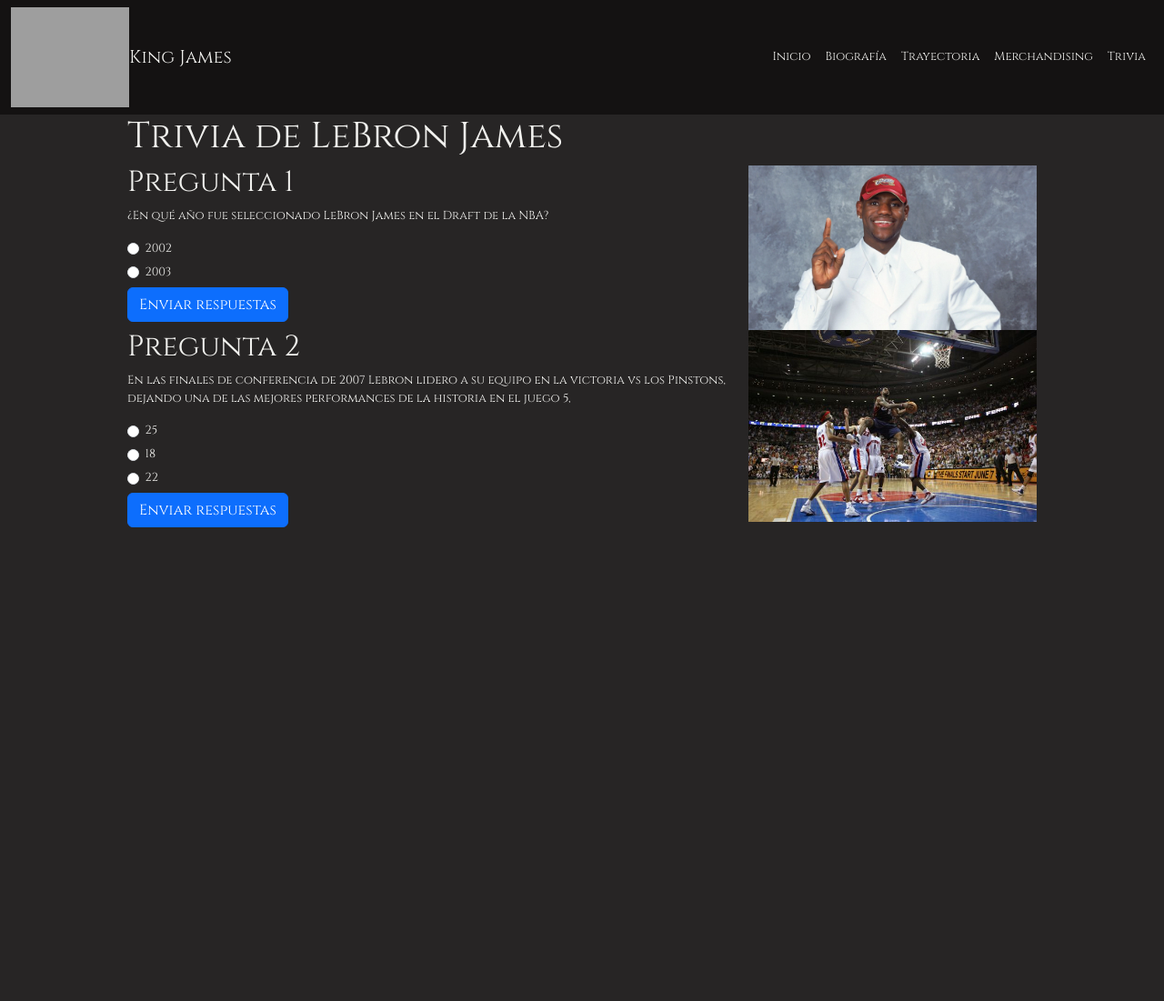
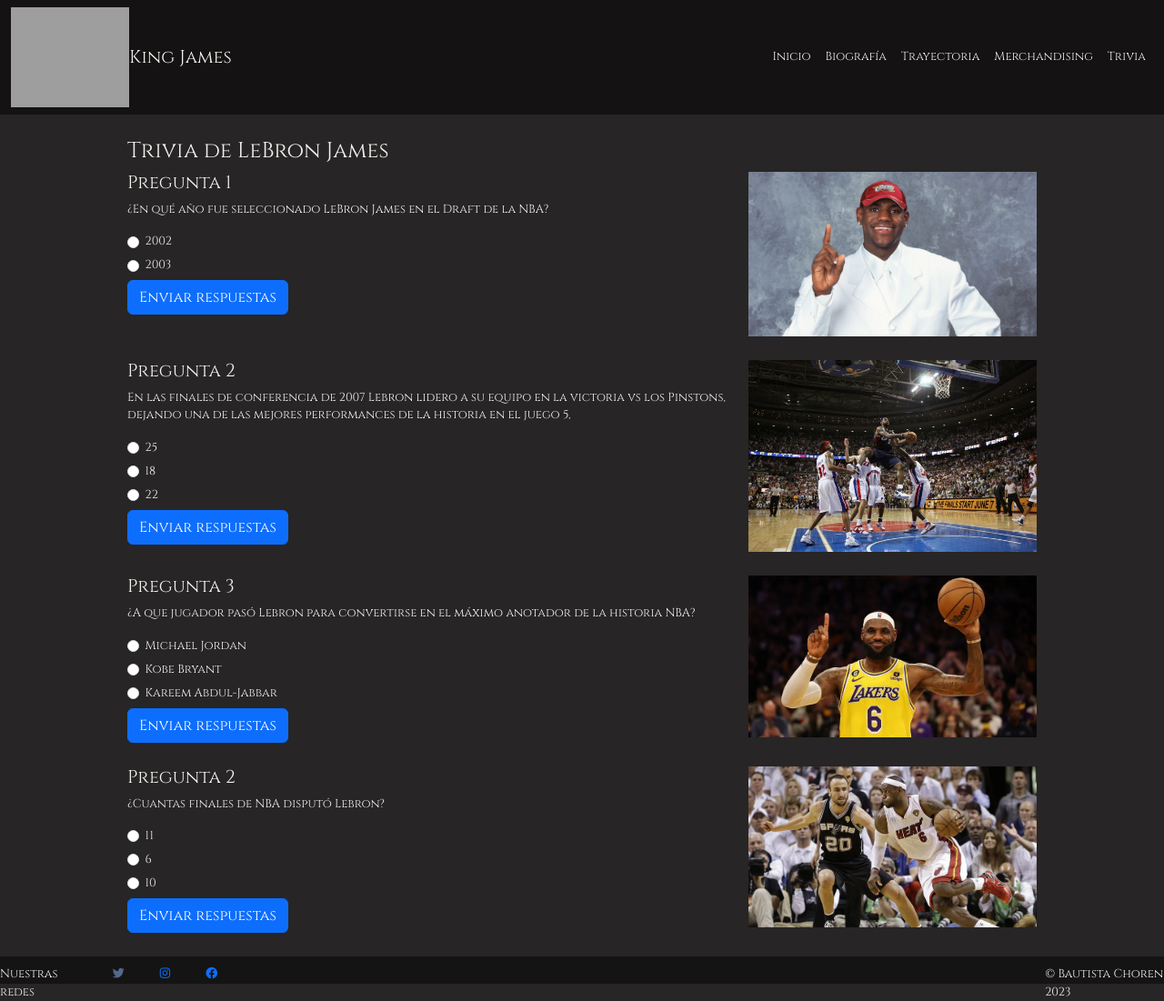
Before and after one commit to Bauta2/Lebron-FP, a plain HTML site: page Lebron James fanpage/pages/trivia.html in a window 1280 px wide. Shown: the whole page at 91% size. Before the commit the page ends 800 px from the top, so only its background shows below. Drawn offline with nearby package versions, Linux system fonts and the light colour scheme; grey boxes are pictures that could not be loaded; a web font is replaced by a local one.

Commit message:
quizzComplete

```diff
--- a/Lebron James fanpage/css/style.css
+++ b/Lebron James fanpage/css/style.css
@@ -10,6 +10,9 @@
     max-width: 1300px;
 }
 
+h1{
+    font-size: 24px;
+}
 
 header{
     background-color: rgb(20, 18, 18);
@@ -27,6 +30,14 @@ header h2{
 header img{
     width: 130px;
     height: 110px;
+}
+
+.container{
+    padding-top: 2em;
+}
+
+.container h2{
+    font-size: 20px;
 }
 
 .flex-container{
--- a/Lebron James fanpage/pages/trivia.html
+++ b/Lebron James fanpage/pages/trivia.html
@@ -43,7 +43,7 @@
      </header>
     <div class="container">
         <h1>Trivia de LeBron James</h1>
-        <div class="row mb-20">
+        <div class="row">
           <div class="col-sm-8">
             <h2>Pregunta 1</h2>
             <p>¿En qué año fue seleccionado LeBron James en el Draft de la NBA?</p>
@@ -103,6 +103,83 @@
         </div>
       </div>
 
+      <div class="container">
+        <div class="row">
+          <div class="col-sm-8">
+            <h2>Pregunta 3</h2>
+            <p>¿A que jugador pasó Lebron para convertirse en el máximo anotador de la historia NBA?</p>
+            <form>
+              <div class="form-check">
+                <input class="form-check-input" type="radio" name="pregunta1" id="respuesta1" value="respuesta1">
+                <label class="form-check-label" for="respuesta1">
+                  Michael Jordan
+                </label>
+              </div>
+              <div class="form-check">
+                <input class="form-check-input" type="radio" name="pregunta1" id="respuesta2" value="respuesta2">
+                <label class="form-check-label" for="respuesta2">
+                  Kobe Bryant
+                </label>
+              </div>
+              <div class="form-check">
+                <input class="form-check-input" type="radio" name="pregunta1" id="respuesta2" value="respuesta2">
+                <label class="form-check-label" for="respuesta2">
+                  Kareem Abdul-Jabbar
+                </label>
+              </div>
+              <button type="submit" class="btn btn-primary">Enviar respuestas</button>
+            </form>
+          </div>
+          <div class="col-sm-4">
+            <img src="../Images/LebronMaximoanotador.jpg" class="img-fluid">
+          </div>
+        </div>
+        </div>
+      </div>
+
+      <div class="container">
+        <div class="row">
+          <div class="col-sm-8">
+            <h2>Pregunta 2</h2>
+            <p>¿Cuantas finales de NBA disputó Lebron?</p>
+            <form>
+              <div class="form-check">
+                <input class="form-check-input" type="radio" name="pregunta1" id="respuesta1" value="respuesta1">
+                <label class="form-check-label" for="respuesta1">
+                  11
+                </label>
+              </div>
+              <div class="form-check">
+                <input class="form-check-input" type="radio" name="pregunta1" id="respuesta2" value="respuesta2">
+                <label class="form-check-label" for="respuesta2">
+                  6
+                </label>
+              </div>
+              <div class="form-check">
+                <input class="form-check-input" type="radio" name="pregunta1" id="respuesta2" value="respuesta2">
+                <label class="form-check-label" for="respuesta2">
+                  10
+                </label>
+              </div>
+              <button type="submit" class="btn btn-primary">Enviar respuestas</button>
+            </form>
+          </div>
+          <div class="col-sm-4">
+            <img src="../Images/LebronvManu.jpg" class="img-fluid">
+          </div>
+        </div>
+        </div>
+      </div>
+      <footer>
+        <div id="pie">
+            <p>Nuestras redes</p>
+            <a href="#"><i class="fa-brands fa-twitter" style="color: #53688d;"></i></i></a>
+            <a href="#"><i class="fa-brands fa-instagram"></i></a>
+            <a href="#"><i class="fa-brands fa-facebook"></i></a>
+            <p id="piecopy">&copy; Bautista Choren 2023</p>
+        </div>
+    </footer>
+
       <script src="https://cdn.jsdelivr.net/npm/bootstrap@5.3.0-alpha3/dist/js/bootstrap.bundle.min.js" integrity="sha384-ENjdO4Dr2bkBIFxQpeoTz1HIcje39Wm4jDKdf19U8gI4ddQ3GYNS7NTKfAdVQSZe" crossorigin="anonymous"></script>
 </body>
 </html>
```
Also changed, not shown: Lebron James fanpage/pages/Biografia.html (+3 -0 lines), Lebron James fanpage/pages/Merchandising.html (+4 -0 lines), Lebron James fanpage/pages/Trayectoria.html (+3 -0 lines), Lebron James fanpage/Images/LebronMaximoanotador.jpg (added), Lebron James fanpage/Images/LebronvManu.jpg (added).
